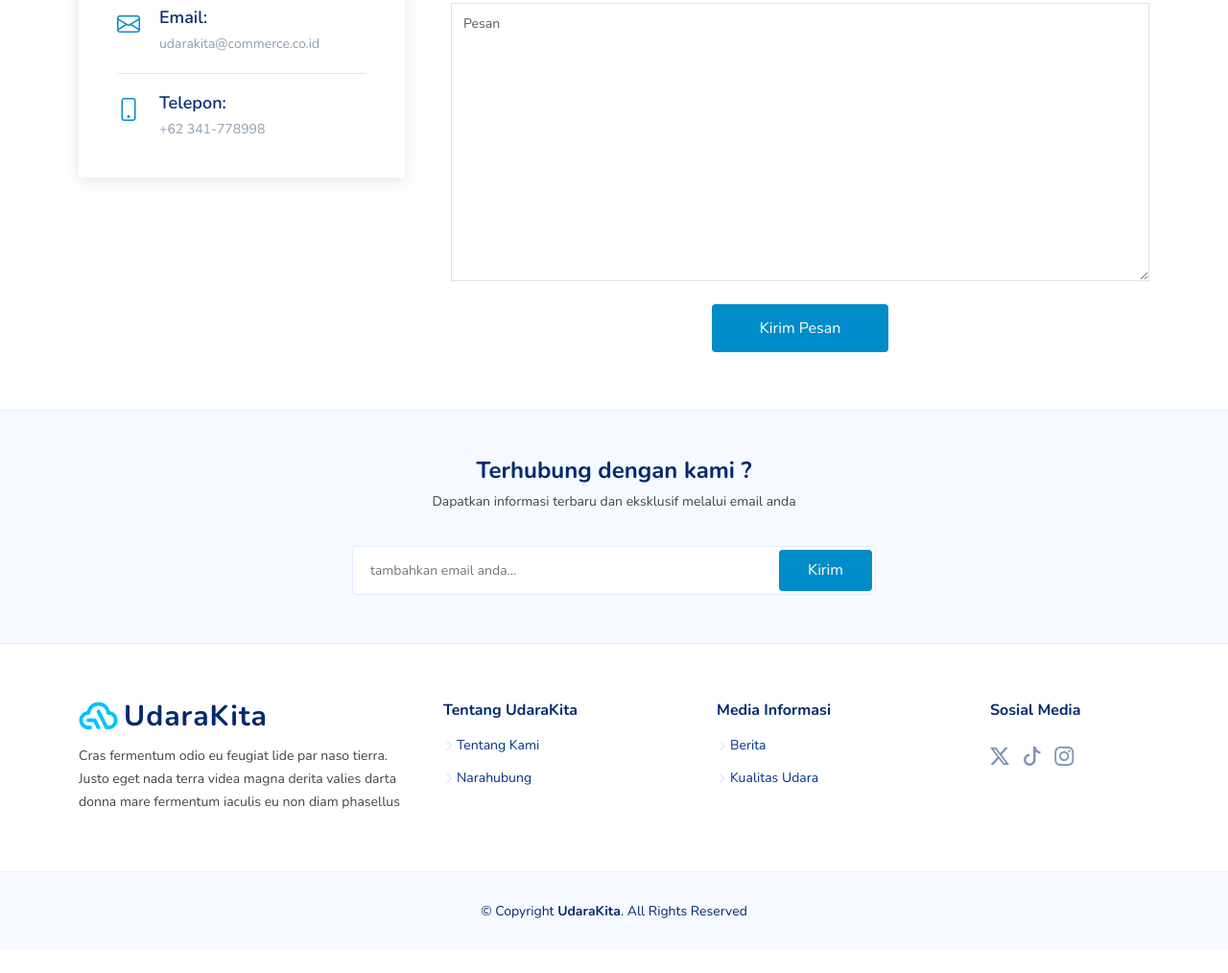
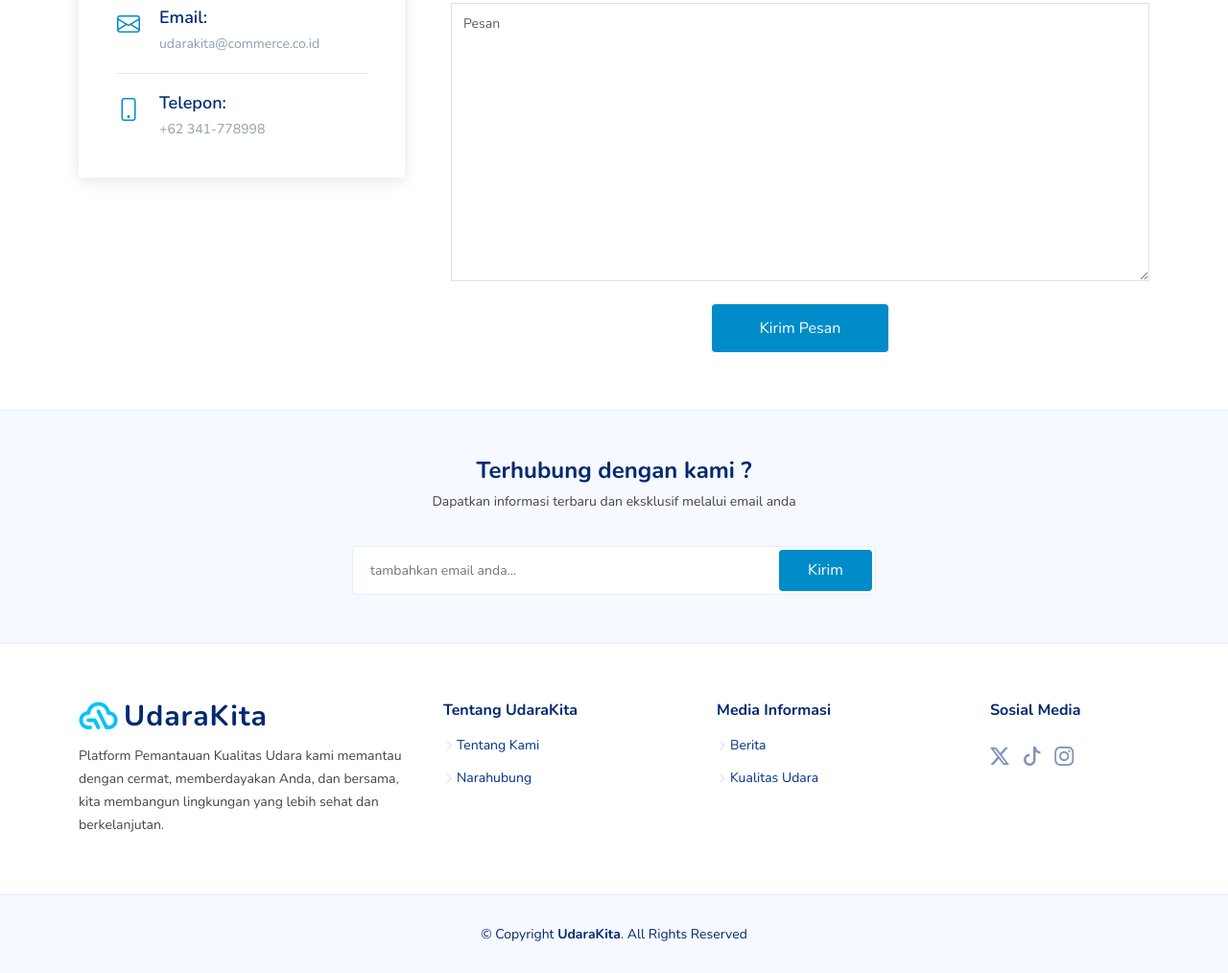
Before and after one commit to Actanzil/UdaraKita, a plain HTML site: page about.html in a window 1280 px wide. Shown: the part 1265-2279 px from the top of the page at 96% size. Before the commit the page ends 2255 px from the top, so only its background shows below. Drawn offline with nearby package versions, Linux system fonts and the light colour scheme.

Commit message:
updating content

```diff
--- a/about.html
+++ b/about.html
@@ -247,8 +247,7 @@
                 <img src="assets/img/udarakitalogo.png" alt="">
                 <span>UdaraKita</span>
               </a>
-              <p>Cras fermentum odio eu feugiat lide par naso tierra. Justo eget nada terra videa magna derita valies darta
-                donna mare fermentum iaculis eu non diam phasellus</p>
+              <p>Platform Pemantauan Kualitas Udara kami memantau dengan cermat, memberdayakan Anda, dan bersama, kita membangun lingkungan yang lebih sehat dan berkelanjutan.</p>
             </div>
             <div class="col-lg-3 col-6 footer-links">
               <h4>Tentang UdaraKita</h4>
```
Also changed, not shown: berita.html (+1 -2 lines), detailberita.html (+1 -2 lines), detailudara.html (+1 -2 lines), kesehatan.html (+1 -2 lines), udara.html (+1 -2 lines).
